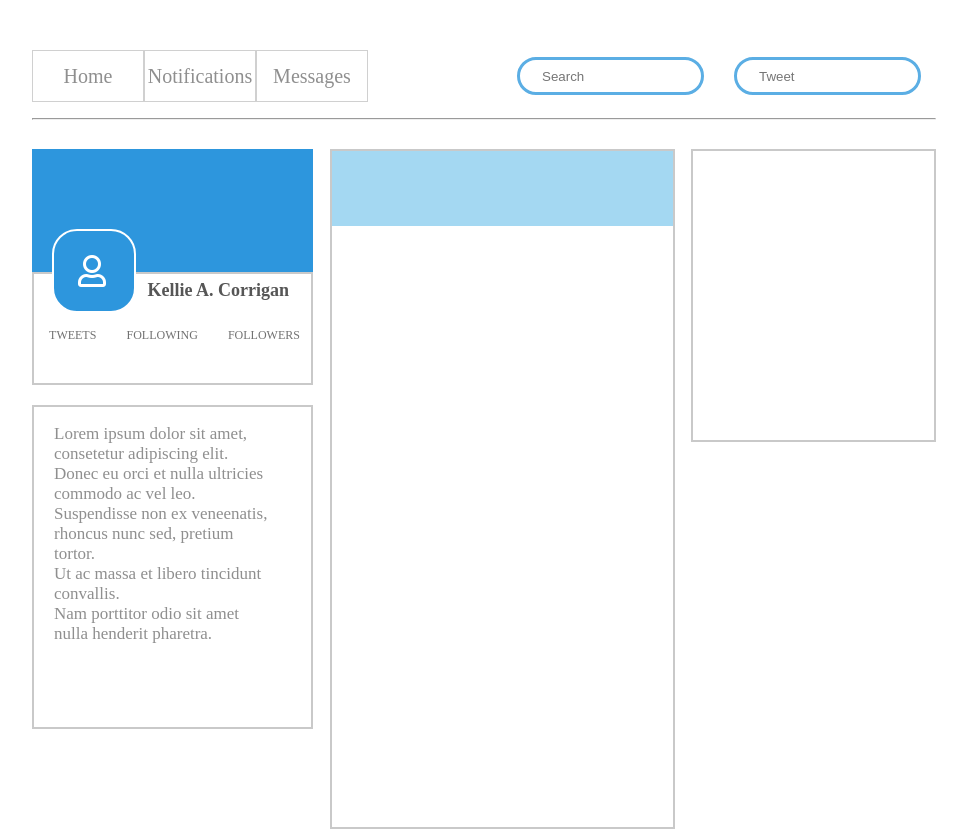
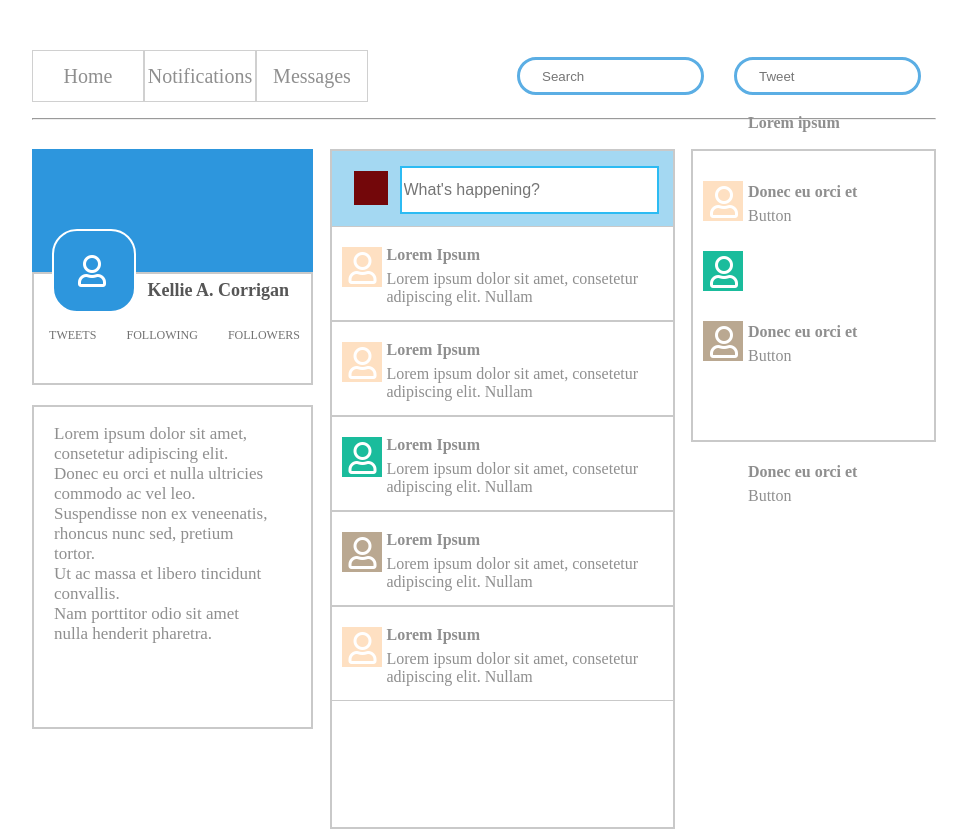
Before and after one commit to aschrad2/react-pre-mockup, a plain HTML site: page index.html in a window 1280 px wide. Shown: the whole page, without its empty margins (189-1156 px from the left). Drawn offline with Linux system fonts and the light colour scheme.

Commit message:
Added the whats happening column

```diff
--- a/css/styles.css
+++ b/css/styles.css
@@ -149,6 +149,129 @@ body {
   box-sizing: border-box;
 }
 
+.red-square {
+  height: 34px;
+  width: 34px;
+  background-color: #73070A;
+  position: relative;
+  top: 20px;
+  left: 22px;
+  display: inline-block;
+}
+
+.whats-happening {
+  height: 42px;
+  width: 251px;
+  position: relative;
+  top: 10px;
+  left: 30px;
+  border: 2px solid #2cbbf3;
+  font-size: 16px;
+  color: #58a4d6;
+  display: inline-block;
+}
+
+.event-container {
+  height: 95px;
+  width: 341px;
+  /* background-color: blue; */
+  border-top: 1px solid #c9c9c9;
+  border-bottom: 1px solid #c9c9c9;
+  box-sizing: border-box;
+}
+
+.yellow-square {
+  height: 40px;
+  width: 40px;
+  background-color: #FEE0C2;
+  position: relative;
+  top: 20px;
+  left: 10px;
+  display: inline-block;
+}
+
+.green-square {
+  height: 40px;
+  width: 40px;
+  background-color: #1ABC9C;
+  position: relative;
+  top: 20px;
+  left: 10px;
+  display: inline-block;
+}
+
+.brown-square {
+  height: 40px;
+  width: 40px;
+  background-color: #BAA891;
+  position: relative;
+  top: 20px;
+  left: 10px;
+  display: inline-block;
+}
+
+.yellow-contact {
+  height: 40px;
+  width: 40px;
+  background-color: #FEE0C2;
+  position: relative;
+  bottom: 20px;
+  left: 10px;
+  display: inline-block;
+}
+
+.green-contact {
+  height: 40px;
+  width: 40px;
+  background-color: #1ABC9C;
+  position: relative;
+  bottom: 90px;
+  left: 10px;
+  display: inline-block;
+}
+
+.blue-contact {
+  height: 40px;
+  width: 40px;
+  background-color: #BAA891;
+  position: relative;
+  bottom: 160px;
+  left: 10px;
+  display: inline-block;
+}
+
+.contact-header {
+  position: relative;
+  left: 55px;
+  bottom: 90px;
+  font-weight: bold;
+}
+
+.contact-text {
+  position: relative;
+  left: 55px;
+  bottom: 100px;
+}
+
+.results-icon {
+  position: relative;
+  right: 17px;
+  bottom: 19px;
+}
+
+.event-header {
+  position: relative;
+  left: 55px;
+  bottom: 53px;
+  font-weight: bold;
+}
+
+.event-text {
+  position: relative;
+  left: 55px;
+  bottom: 63px;
+}
+
 .right-info {
   height: 293px;
   width: 245px;
--- a/index.html
+++ b/index.html
@@ -74,10 +74,82 @@
 
       <div class="mid-info">
         <div class="search-container">
+          <div class="red-square">
+          </div>
+          <input type="text" class="whats-happening" placeholder="What's happening?">
+        </div>
+        <div class="event-container">
+          <div class="yellow-square">
+            <i class="far fa-user results-icon"></i>
+          </div>
+          <p class="event-header">Lorem Ipsum</p>
+          <p class="event-text">Lorem ipsum dolor sit amet, consetetur <br>
+            adipiscing elit. Nullam</p>
+        </div>
+        <div class="event-container">
+          <div class="yellow-square">
+            <i class="far fa-user results-icon"></i>
+          </div>
+          <p class="event-header">Lorem Ipsum</p>
+          <p class="event-text">Lorem ipsum dolor sit amet, consetetur <br>
+            adipiscing elit. Nullam</p>
+        </div>
+        <div class="event-container">
+          <div class="green-square">
+            <i class="far fa-user results-icon"></i>
+          </div>
+          <p class="event-header">Lorem Ipsum</p>
+          <p class="event-text">Lorem ipsum dolor sit amet, consetetur <br>
+            adipiscing elit. Nullam</p>
+        </div>
+        <div class="event-container">
+          <div class="brown-square">
+            <i class="far fa-user results-icon"></i>
+          </div>
+          <p class="event-header">Lorem Ipsum</p>
+          <p class="event-text">Lorem ipsum dolor sit amet, consetetur <br>
+            adipiscing elit. Nullam</p>
+        </div>
+        <div class="event-container">
+          <div class="yellow-square">
+            <i class="far fa-user results-icon"></i>
+          </div>
+          <p class="event-header">Lorem Ipsum</p>
+          <p class="event-text">Lorem ipsum dolor sit amet, consetetur <br>
+            adipiscing elit. Nullam</p>
         </div>
       </div>
 
-      <div class="right-info"
+      <div class="right-info">
+
+        <p class="event-header">Lorem ipsum</p>
+
+        <div class="add-container">
+          <div class="yellow-contact">
+            <i class="far fa-user results-icon"></i>
+          </div>
+          <p class="contact-header">Donec eu orci et</p>
+          <p class="contact-text">Button</p>
+        </div>
+
+        <div class="add-container">
+          <div class="green-contact">
+            <i class="far fa-user results-icon"></i>
+          </div>
+          <p class="contact-header">Donec eu orci et</p>
+          <p class="contact-text">Button</p>
+        </div>
+
+        <div class="add-container">
+          <div class="blue-contact">
+            <i class="far fa-user results-icon"></i>
+          </div>
+          <p class="contact-header">Donec eu orci et</p>
+          <p class="contact-text">Button</p>
+        </div>
+
+      </div>
+
     </div>
 
   </body>
```
